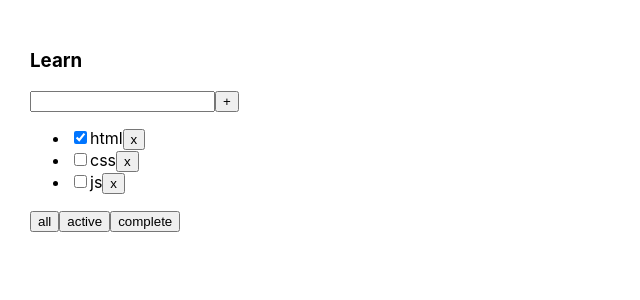
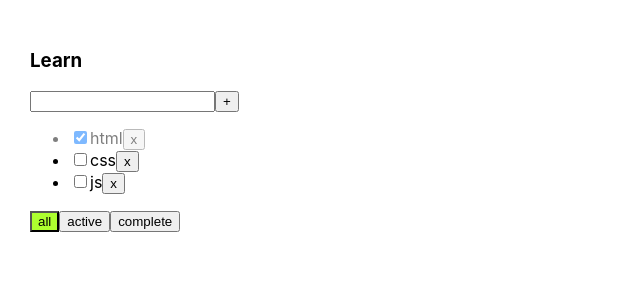
Before and after one commit to denya54/todolist-without-help, a React (Create React App) app: page / in a window 1280 px wide. Shown: the top 300 px of the page, without its empty margins (0-640 px from the left). Built offline with nearby package versions, Linux system fonts and the light colour scheme.

Commit message:
validate of errors and simple css changes

```diff
--- a/src/AddItemComponent.tsx
+++ b/src/AddItemComponent.tsx
@@ -1,4 +1,4 @@
-import React, {ChangeEvent,KeyboardEvent, useState} from "react";
+import React, {ChangeEvent, KeyboardEvent, useState} from "react";
 
 type AddItemComponentPropsType = {
     addItem: (itemTitle: string) => void
@@ -6,27 +6,38 @@ type AddItemComponentPropsType = {
 
 export const AddItemComponent = (props: AddItemComponentPropsType) => {
 
+    let [error, setError] = useState<null | string>(null)
+
     let [inputValue, setInputValue] = useState('')
 
     const changeInputValue = (e: ChangeEvent<HTMLInputElement>) => {
         setInputValue(e.currentTarget.value)
+        setError(null)
     }
 
     const addNewItem = () => {
-        props.addItem(inputValue)
-        setInputValue('')
+        if (inputValue.trim() !== '') {
+            props.addItem(inputValue.trim())
+            setInputValue('')
+        } else {
+            setError('This field should contain symbol')
+        }
     }
 
     const onKeyPressHandler = (e: KeyboardEvent<HTMLInputElement>) => {
-        if(e.key === 'Enter') {
+        if (e.key === 'Enter') {
             addNewItem()
         }
     }
 
     return (
         <div>
-            <input value={inputValue} onChange={changeInputValue} onKeyPress={onKeyPressHandler}/>
+            <input value={inputValue}
+                   onChange={changeInputValue}
+                   onKeyPress={onKeyPressHandler}
+                   className={error ? 'error' : ''}/>
             <button onClick={addNewItem}>+</button>
+            {error ? <div className={'error-message'}>{error}</div> : null}
         </div>
     )
 }
--- a/src/App.css
+++ b/src/App.css
@@ -6,3 +6,17 @@
 .App > div {
   margin-right: 50px;
 }
+.error {
+  border: red 1px solid;
+}
+
+.error-message {
+  color: red;
+}
+
+.button-active {
+  background-color: greenyellow;
+}
+.task-complete {
+  opacity: 0.5;
+}
--- a/src/App.tsx
+++ b/src/App.tsx
@@ -3,6 +3,11 @@ import './App.css';
 import {Todolist} from "./Todolist";
 import {v1} from "uuid";
 
+export type TodolistType = {
+    id: string,
+    title: string,
+    filter: FilterType
+}
 
 export type TaskType = {
     id: string,
@@ -14,6 +19,11 @@ export type FilterType = 'all' | 'active' | 'complete'
 
 
 function App() {
+
+    const [todolists, setTodolists] = useState<Array<TodolistType>>([
+        {id: v1(), title: 'What Learn', filter: 'all'},
+        {id: v1(), title: 'What Buy', filter: 'all'}
+    ])
     const [tasks, setTasks] = useState([
         {id: v1(), title: 'html', isDone: true},
         {id: v1(), title: 'css', isDone: false},
@@ -34,6 +44,10 @@ function App() {
     const changeFilter = (filterValue: FilterType) => {
         setFilter(filterValue)
     }
+    const changeTaskStatus = (taskID: string, newIsDoneValue: boolean) => {
+        let changedTasks = tasks.map(t => t.id === taskID ? {...t, isDone: newIsDoneValue} : t)
+        setTasks(changedTasks)
+    }
 
     let tasksForTodo = tasks
     if (filter === 'active') {
@@ -48,7 +62,10 @@ function App() {
                       tasks={tasksForTodo}
                       deleteTask={deleteTask}
                       changeFilter={changeFilter}
-                      addTask={addTask}/>
+                      addTask={addTask}
+                      changeTaskStatus={changeTaskStatus}
+                      filter={filter}/>
+
         </div>
     );
 }
--- a/src/Todolist.tsx
+++ b/src/Todolist.tsx
@@ -8,6 +8,8 @@ type TodolistPropsType = {
     deleteTask: (taskID: string) => void
     changeFilter: (filterValue: FilterType) => void
     addTask: (taskTitle: string) => void
+    changeTaskStatus: (taskID: string, newIsDoneValue: boolean) => void
+    filter: FilterType
 }
 
 export const Todolist = (props: TodolistPropsType) => {
@@ -20,19 +22,26 @@ export const Todolist = (props: TodolistPropsType) => {
         props.changeFilter(filterValue)
     }
 
+    const changeTaskStatus = (taskID: string, newIsDone: boolean) => {
+        props.changeTaskStatus(taskID, newIsDone)
+    }
+
     return (
         <div>
             <h3>{props.title}</h3>
             <AddItemComponent addItem={props.addTask}/>
-            <ul> {props.tasks.map(t => <li key={t.id}><input type={'checkbox'}
-                                                             checked={t.isDone}/><span>{t.title}</span>
-                <button onClick={()=> deleteTask(t.id)}>x</button>
+            <ul> {props.tasks.map(t => <li key={t.id} className={t.isDone ? 'task-complete' : ''}><input type={'checkbox'}
+                                                             checked={t.isDone}
+                                                             onChange={(e => {
+                                                                 changeTaskStatus(t.id, e.currentTarget.checked)
+                                                             })}/><span >{t.title}</span>
+                <button onClick={() => deleteTask(t.id)}>x</button>
             </li>)}
 
             </ul>
-            <button onClick={()=> setFilter('all')}>all</button>
-            <button onClick={()=> setFilter('active')}>active</button>
-            <button onClick={()=> setFilter('complete')}>complete</button>
+            <button onClick={() => setFilter('all')} className={props.filter=== 'all' ? 'button-active' : ''}>all</button>
+            <button onClick={() => setFilter('active')}  className={props.filter=== 'active' ? 'button-active' : ''}>active</button>
+            <button onClick={() => setFilter('complete')}  className={props.filter=== 'complete' ? 'button-active' : ''}>complete</button>
         </div>
     )
 }
```
